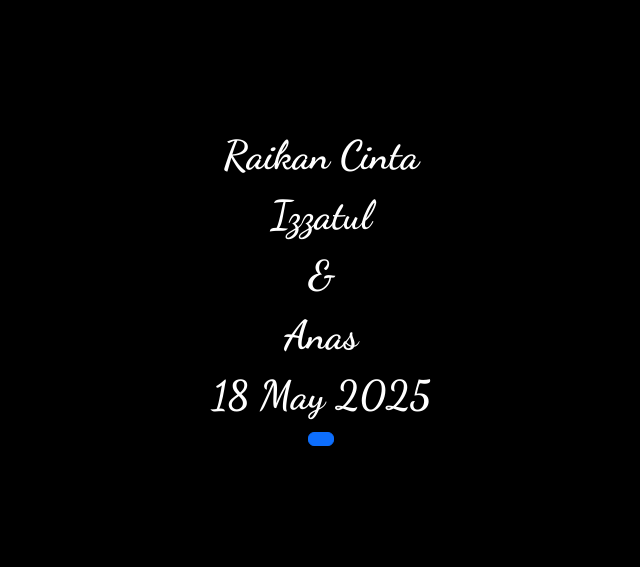
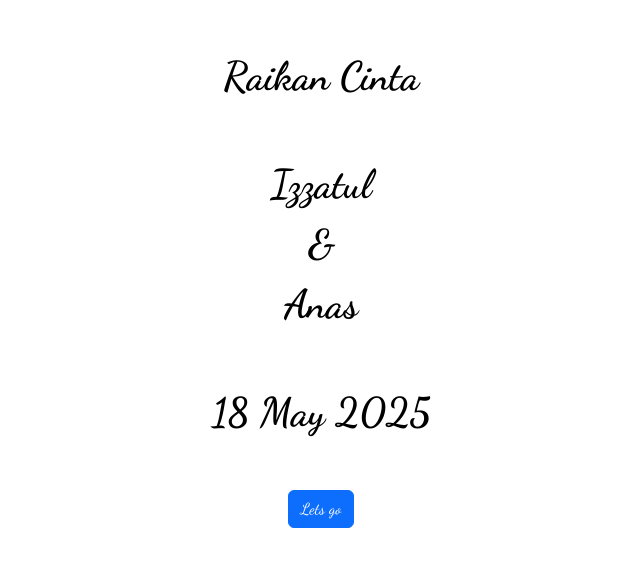
Before and after one commit to Zer0-01/react-typescript-wedding-invitation, a React (Vite) app: page / in a window 1280 px wide. Shown: the part 113-680 px from the top of the page, without its empty margins (319-959 px from the left). Built offline with nearby package versions, Linux system fonts and the light colour scheme; no server answers.

Commit message:
style: update style

```diff
--- a/src/App.css
+++ b/src/App.css
@@ -43,8 +43,7 @@
 } */
 
 #root {
-  background-color: #000000;
-  color: #FFFAEC;
+  background-color: #FFFFFF;
 }
 
 body {
@@ -55,6 +54,6 @@ body {
   background-color: #578E7E;
 }
 
-.text-white {
-  color: #FFFFFF;
+.text-black {
+  color: #000000;
 }
--- a/src/screens/LandingScreen.tsx
+++ b/src/screens/LandingScreen.tsx
@@ -8,9 +8,9 @@ const LandingScreen = () => {
     return (
         <>
 
-            <Container className="d-flex flex-column align-items-center justify-content-center text-white dancing-script-500 min-vh-100" >
+            <Container className="d-flex flex-column align-items-center justify-content-center text-black dancing-script-500 min-vh-100" >
 
-                <Row>
+                <Row className="mb-5">
                     <Col>
                         <div className="text-center fs-1 fw-bold dancing-script-400" >Raikan Cinta</div>
                     </Col>
@@ -25,19 +25,19 @@ const LandingScreen = () => {
                         <div className="text-center fs-1 fw-bold">&</div>
                     </Col>
                 </Row>
-                <Row>
+                <Row className="mb-5">
                     <Col>
                         <div className="text-center fs-1 fw-bold">Anas</div>
                     </Col>
                 </Row>
-                <Row>
+                <Row className="mb-5">
                     <Col>
                         <div className="text-center fs-1 fw-bold">18 May 2025</div>
                     </Col>
                 </Row>
                 <Row>
                     <Col>
-                        <Button onClick={() => { navigate("/home") }} ></Button>
+                        <Button onClick={() => { navigate("/home") }} >Lets go</Button>
                     </Col>
                 </Row>
 
```
Also changed, not shown: src/assets/floral-center.svg (added), src/assets/img-floral-center.png (added).
